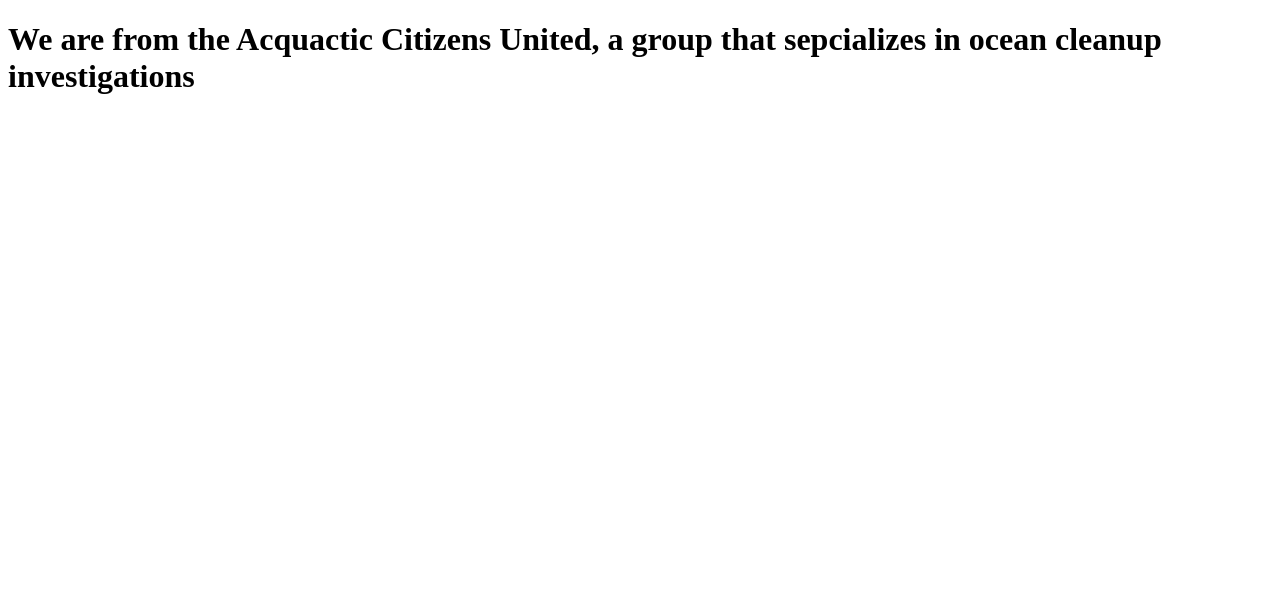
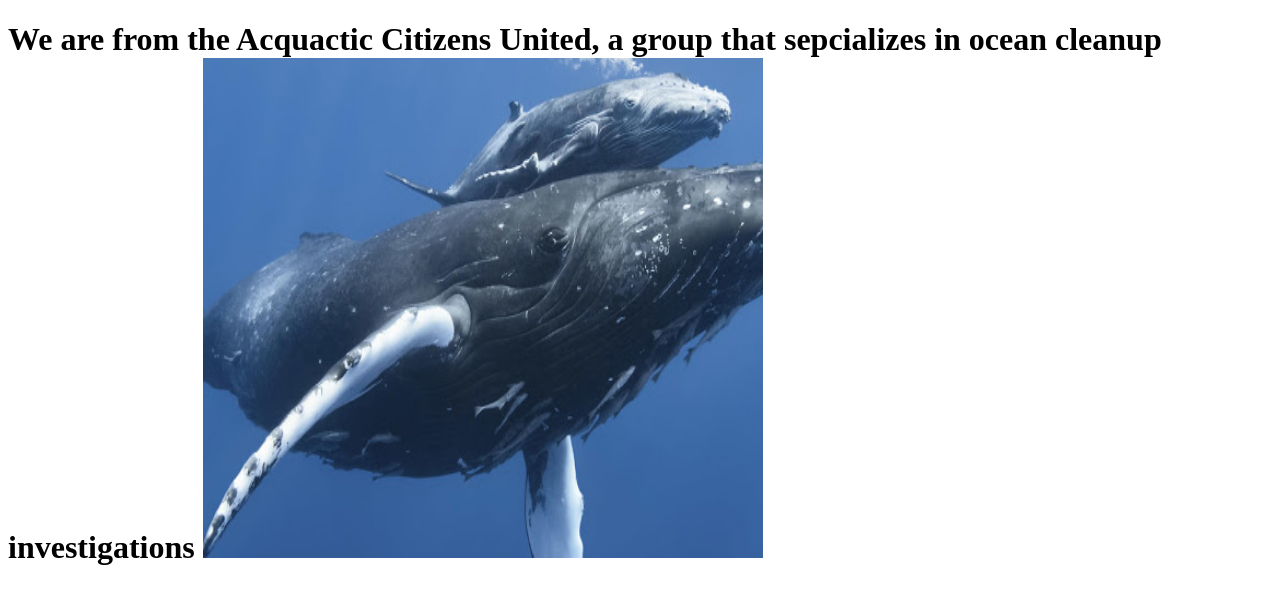
Before and after one commit to ERICKLOJANO/Assignment-1, a plain HTML site: page about.html in a window 1280 px wide. Drawn offline with Linux system fonts and the light colour scheme.

Commit message:
added whale image

```diff
--- a/about.html
+++ b/about.html
@@ -1,2 +1,5 @@
 <!DOCTYPE html>
-<head><h1>We are from the Acquactic Citizens United, a group that sepcializes in ocean cleanup investigations</h1></head>
+<head><h1>We are from the Acquactic Citizens United, a group that sepcializes in ocean cleanup investigations
+    <img src="whale.jpg" alt="Whale" width = "560" height = "500">
+</h1>
+</head>
```
Also changed, not shown: whale.jpg (added).
